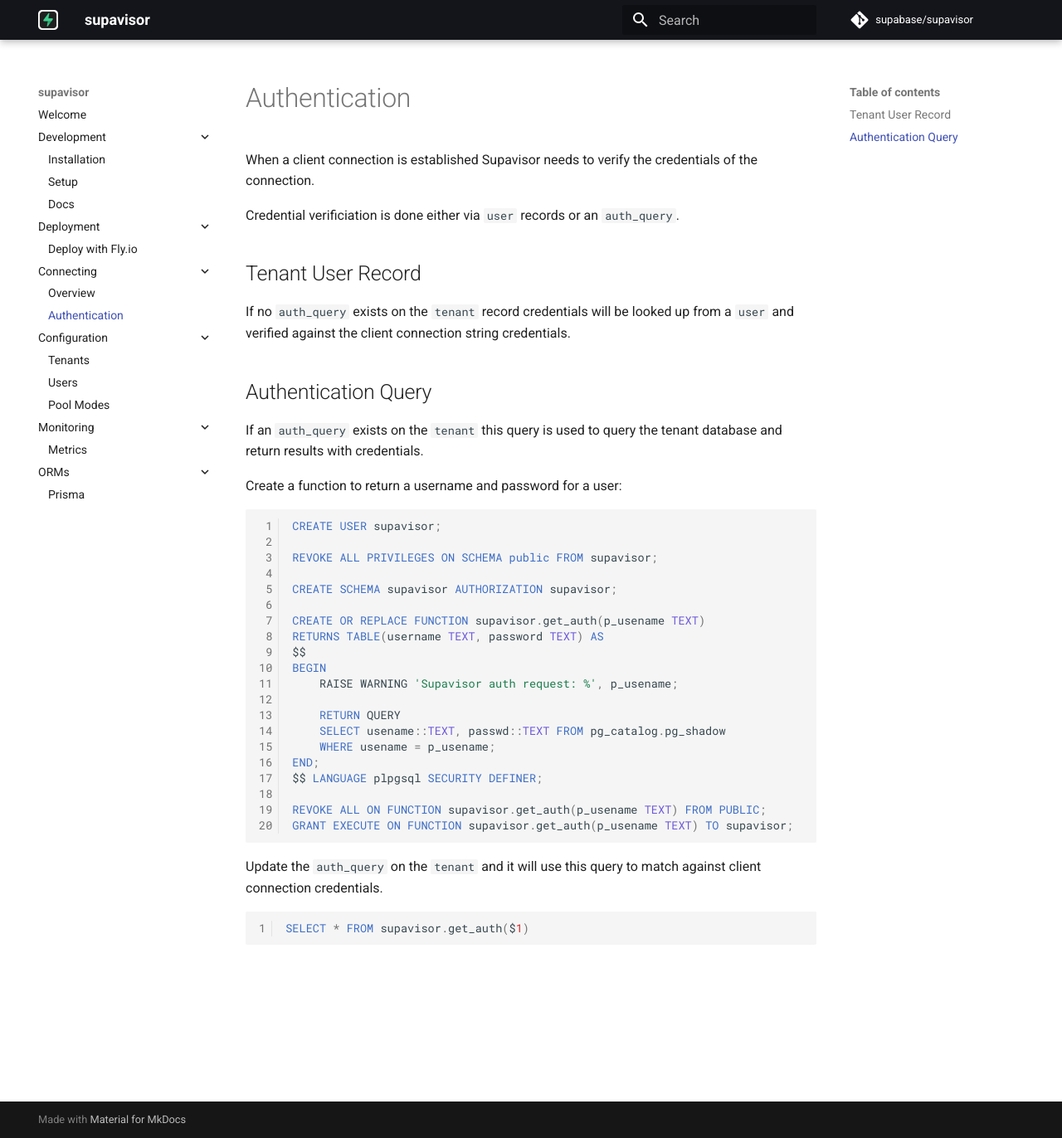
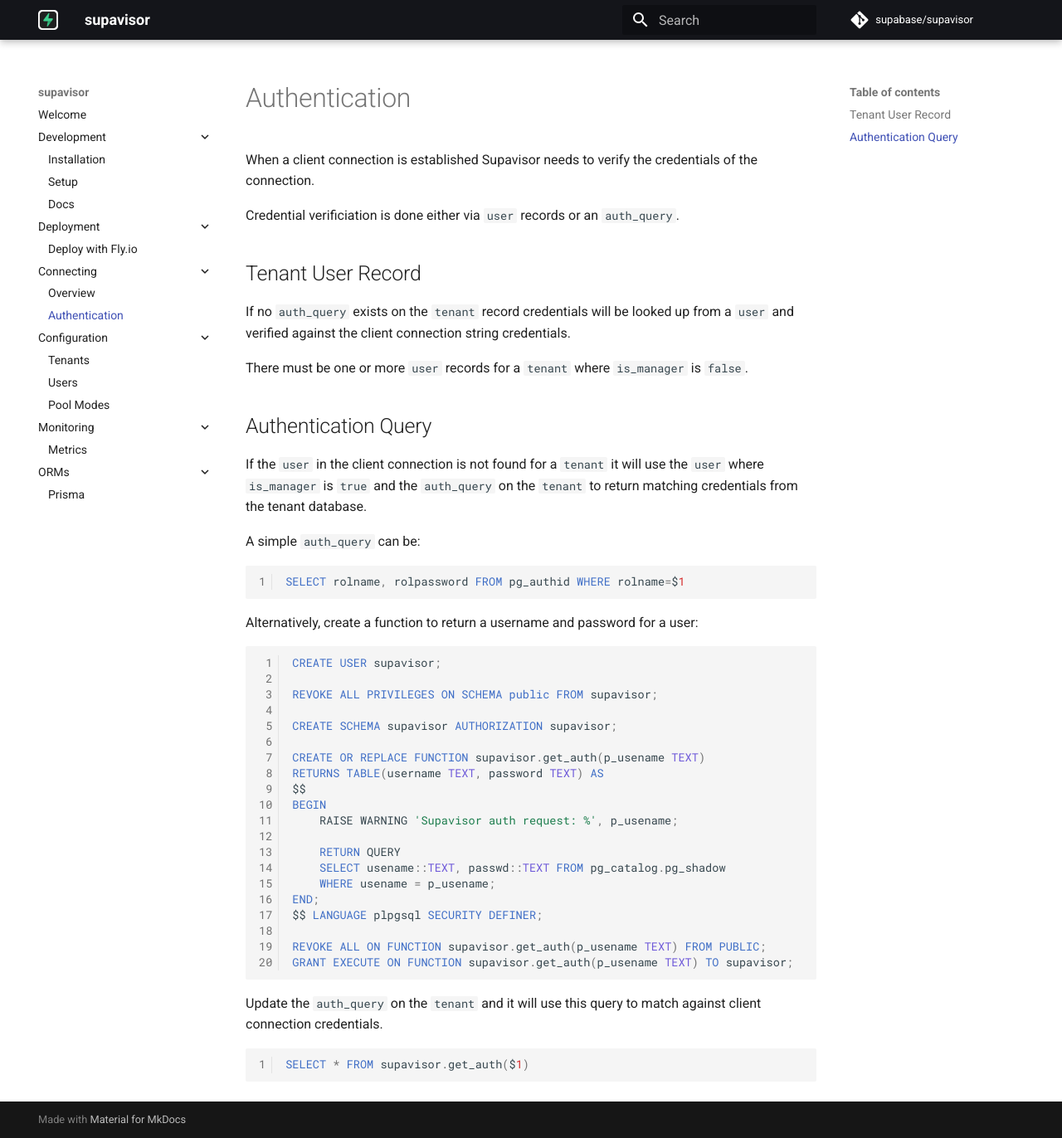
Before and after one commit to supabase/supavisor, an MkDocs documentation site: the page built from docs/connecting/authentication.md, in a window 1280 px wide and 1372 px high. Shown: the whole window at 83% size. Built offline with MkDocs 1.6.1 and Material for MkDocs 9.7.7, drawn with Linux system fonts in a browser that asks for light colours; comment, search, counter and statistics services are not loaded.

Commit message:
fix: cleanup

````diff
--- a/docs/connecting/authentication.md
+++ b/docs/connecting/authentication.md
@@ -6,11 +6,19 @@
 
 If no `auth_query` exists on the `tenant` record credentials will be looked up from a `user` and verified against the client connection string credentials.
 
+There must be one or more `user` records for a `tenant` where `is_manager` is `false`.
+
 ## Authentication Query
 
-If an `auth_query` exists on the `tenant` this query is used to query the tenant database and return results with credentials.
+If the `user` in the client connection is not found for a `tenant` it will use the `user` where `is_manager` is `true` and the `auth_query` on the `tenant` to return matching credentials from the tenant database.
 
-Create a function to return a username and password for a user:
+A simple `auth_query` can be:
+
+```sql
+SELECT rolname, rolpassword FROM pg_authid WHERE rolname=$1
+```
+
+Alternatively, create a function to return a username and password for a user:
 
 ```sql
 CREATE USER supavisor;
````
Also changed, not shown: docs/configuration/tenants.md (+3 -3 lines).
